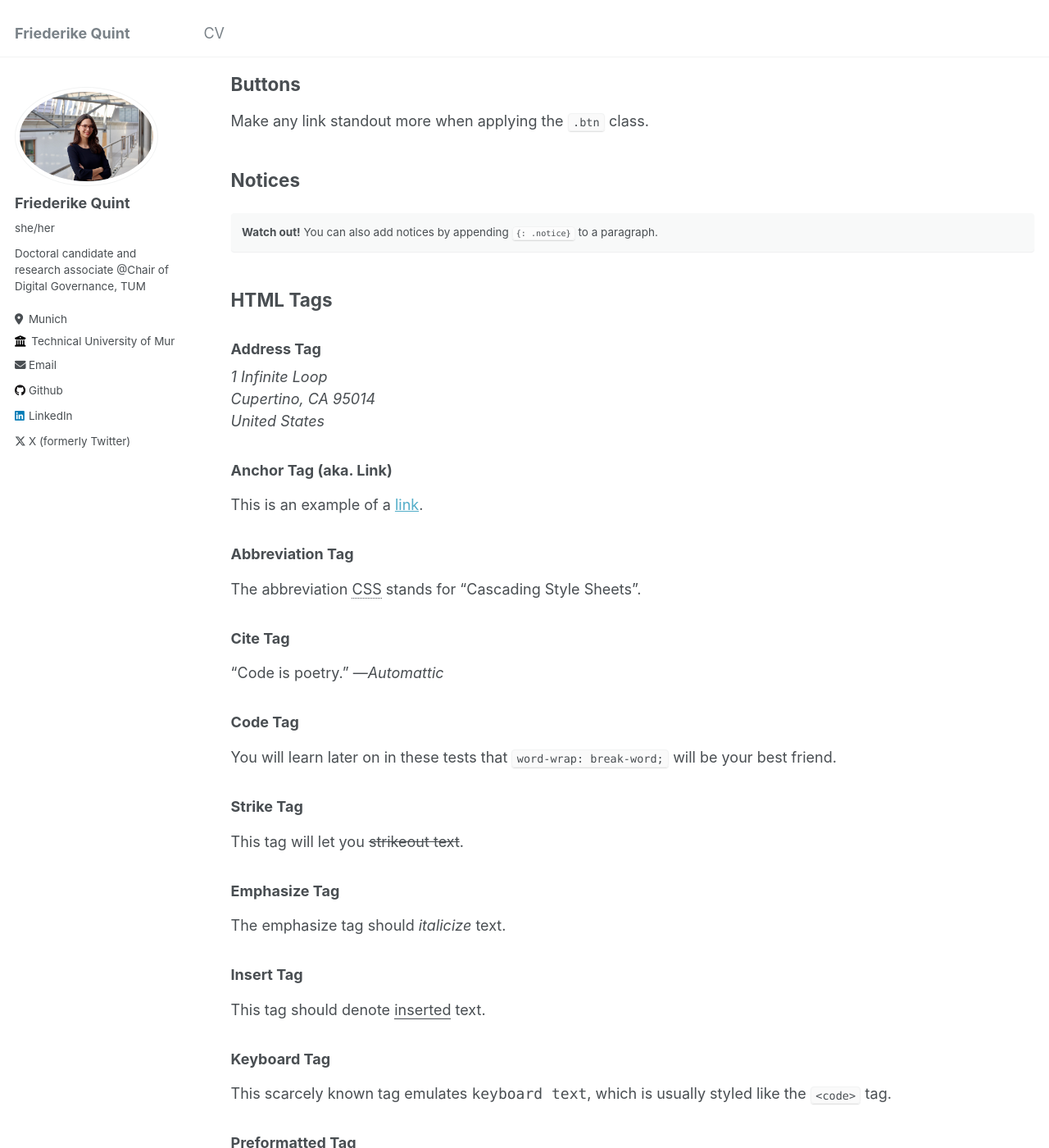
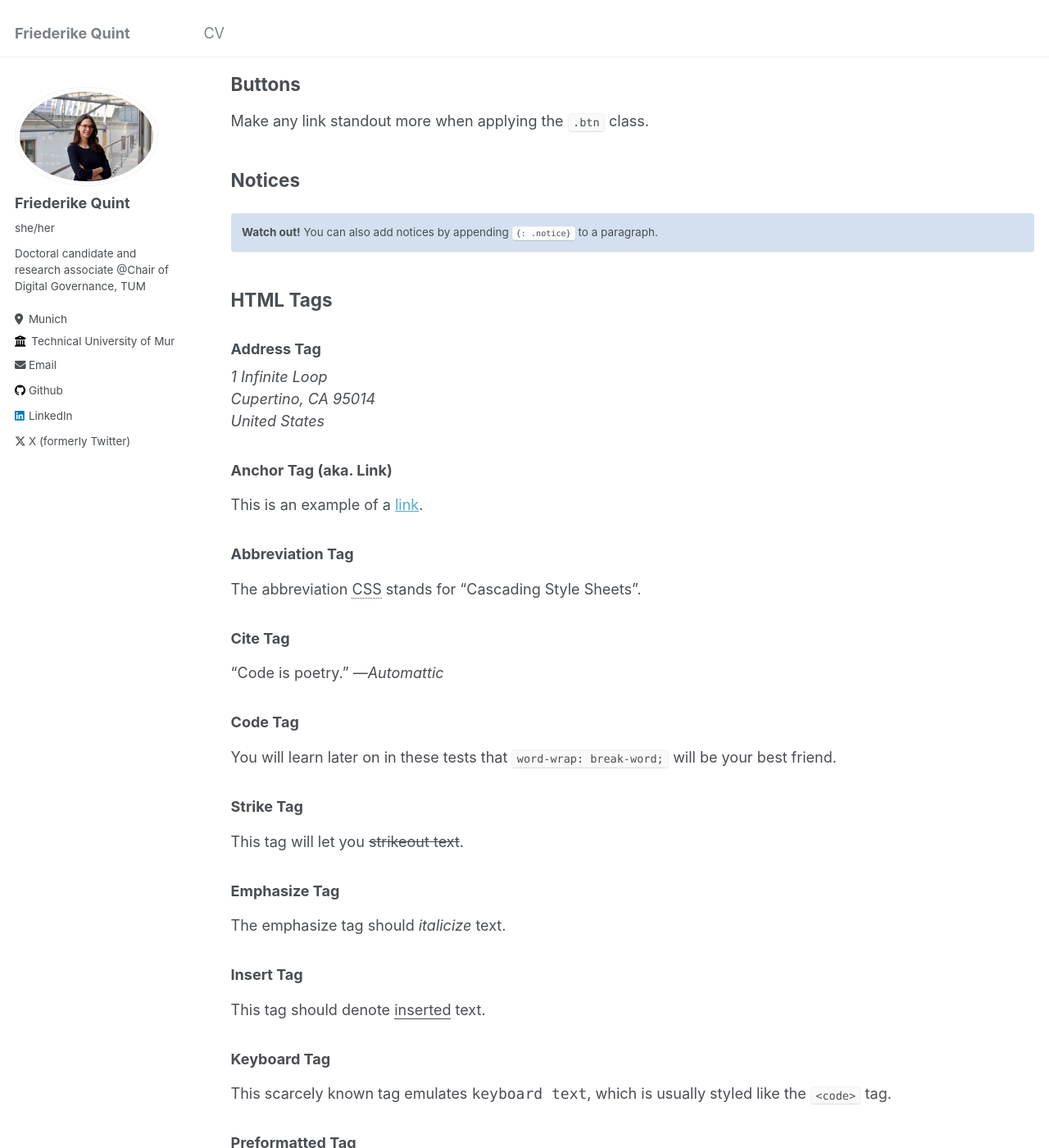
Before and after one commit to friederikequint/friederikequint.github.io, a Jekyll site: the page built from _pages/archive-layout-with-content.md, in a window 1280 px wide and 1400 px high, scrolled down 2464 px. Shown: the whole window at 82% size. Built offline with Jekyll 4.4.1, drawn with Linux system fonts in a browser that asks for light colours.

Commit message:
Update _notices.scss

```diff
--- a/_sass/_notices.scss
+++ b/_sass/_notices.scss
@@ -16,7 +16,7 @@
   font-family: $global-font-family;
   font-size: $type-size-6 !important;
   text-indent: initial; /* override*/
-  background-color: mix(#fff, $notice-color, 90%);
+  background-color: mix(#D7E4F4, $notice-color, 90%);
   border-radius: $border-radius;
   box-shadow: 0 1px 1px rgba($notice-color, 0.25);
 
```
